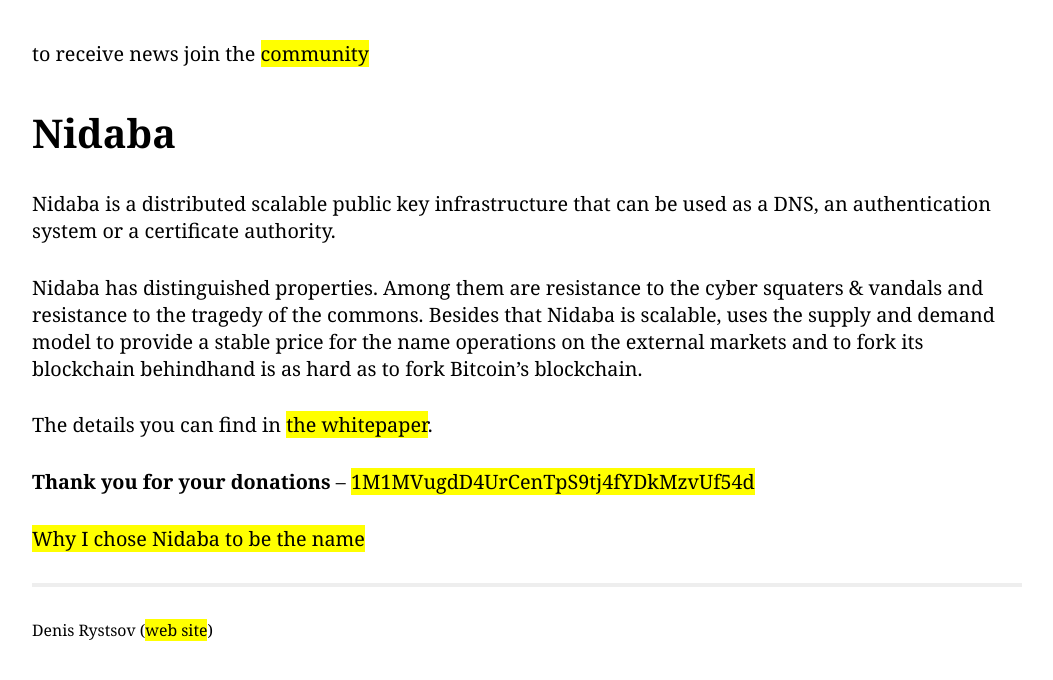
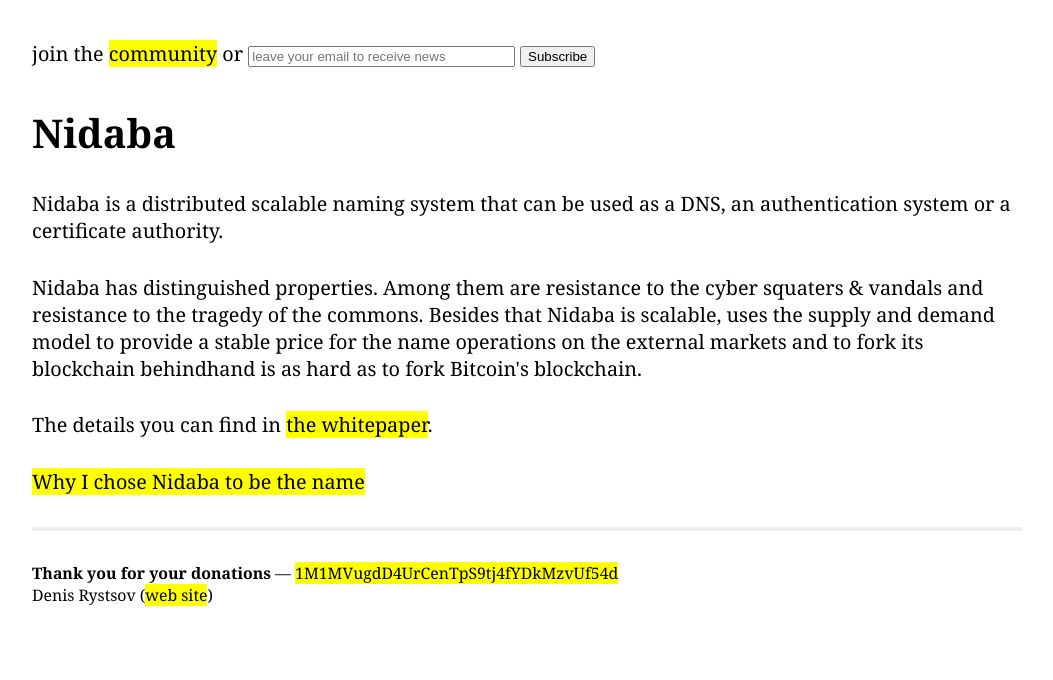
Before and after one commit to nidabapki/nidabapki.github.io, a Jekyll site: the page built from index.html, in a window 1280 px wide. Shown: the top 680 px of the page, without its empty margins (113-1166 px from the left). Built offline with Jekyll 4.4.1, drawn with Linux system fonts in a browser that asks for light colours; some of the changed lines change nothing that is shown.

Commit message:
adds mail chimp form

```diff
--- a/_layouts/default.html
+++ b/_layouts/default.html
@@ -18,6 +18,7 @@
     <div>{{ content }}</div>
     <div id="footer">
         <div id="contacts">
+            <b>Thank you for your donations</b> &#8212; <a href="bitcoin:1M1MVugdD4UrCenTpS9tj4fYDkMzvUf54d">1M1MVugdD4UrCenTpS9tj4fYDkMzvUf54d</a><br/>
             Denis Rystsov (<a href="http://rystsov.info">web site</a>)
         </div>
     </div>
--- /dev/null
+++ b/index.html
@@ -0,0 +1,25 @@
+---
+layout: default
+title: Nidaba
+---
+
+<div class="headline">
+    <form action="http://nidaba-pki.us8.list-manage.com/subscribe/post?u=40b09bf13ed11f907ea765737&amp;id=5f743a19d9" method="post" id="mc-embedded-subscribe-form" name="mc-embedded-subscribe-form" class="validate" target="_blank" novalidate>
+        join the <a href="https://groups.google.com/forum/#!forum/nidabapki">community</a> or
+        <input type="email" style="width: 20em;" placeholder="leave your email to receive news" value="" name="EMAIL" class="required email" id="mce-EMAIL">
+        <div style="position: absolute; left: -5000px;">
+            <input type="text" name="b_40b09bf13ed11f907ea765737_5f743a19d9" tabindex="-1" value="">
+        </div>
+        <input type="submit" value="Subscribe" name="subscribe" id="mc-embedded-subscribe" class="button">
+    </form>
+</div>
+
+<h1>Nidaba</h1>
+
+<p>Nidaba is a distributed scalable naming system that can be used as a DNS, an authentication system or a certificate authority.</p>
+
+<p>Nidaba has distinguished properties. Among them are resistance to the cyber squaters &amp; vandals and resistance to the tragedy of the commons. Besides that Nidaba is scalable, uses the supply and demand model to provide a stable price for the name operations on the external markets and to fork its blockchain behindhand is as hard as to fork Bitcoin's blockchain.</p>
+
+<p>The details you can find in <a href="{{ site.url }}/files/nidaba.pdf">the whitepaper</a>.</p>
+
+<p><a href="http://rystsov.info/2014/04/24/nidaba.html">Why I chose Nidaba to be the name</a></p>
--- a/index.markdown
+++ /dev/null
@@ -1,18 +0,0 @@
----
-layout: default
-title: Nidaba
----
-
-<div class="headline">to receive news join the <a href="https://groups.google.com/forum/#!forum/nidabapki">community</a></div>
-
-<h1>Nidaba</h1>
-
-Nidaba is a distributed scalable public key infrastructure that can be used as a DNS, an authentication system or a certificate authority.
-
-Nidaba has distinguished properties. Among them are resistance to the cyber squaters & vandals and resistance to the tragedy of the commons. Besides that Nidaba is scalable, uses the supply and demand model to provide a stable price for the name operations on the external markets and to fork its blockchain behindhand is as hard as to fork Bitcoin's blockchain.
-
-The details you can find in [the whitepaper]({{ site.url }}/files/nidaba.pdf).
-
-**Thank you for your donations** -- [1M1MVugdD4UrCenTpS9tj4fYDkMzvUf54d](bitcoin:1M1MVugdD4UrCenTpS9tj4fYDkMzvUf54d)
-
-[Why I chose Nidaba to be the name](http://rystsov.info/2014/04/24/nidaba.html)
```
Also changed, not shown: css/common.css (line endings or trailing spaces).
